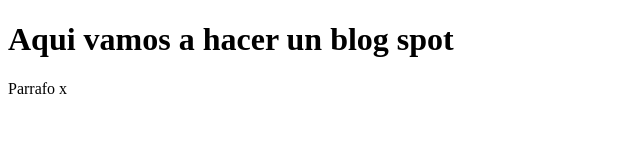
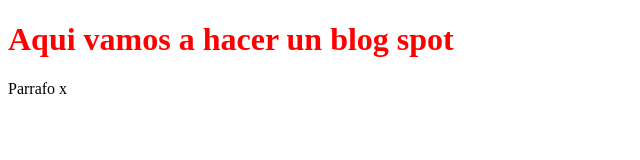
Before and after one commit to francisco1337/hyperblog, a plain HTML site: page index.html in a window 1280 px wide. Shown: the whole page, without its empty margins (0-640 px from the left). Drawn offline with Linux system fonts and the light colour scheme.

Commit message:
commit al master del blogspot

```diff
--- a/index.html
+++ b/index.html
@@ -7,7 +7,9 @@
     <title>Document</title>
 </head>
 <body>
-    <h1>Aqui vamos a hacer un blog spot</h1>
+    <h1
+        style="color:red"
+    >Aqui vamos a hacer un blog spot</h1>
     <p>Parrafo x</p>
 </body>
 </html>
```
